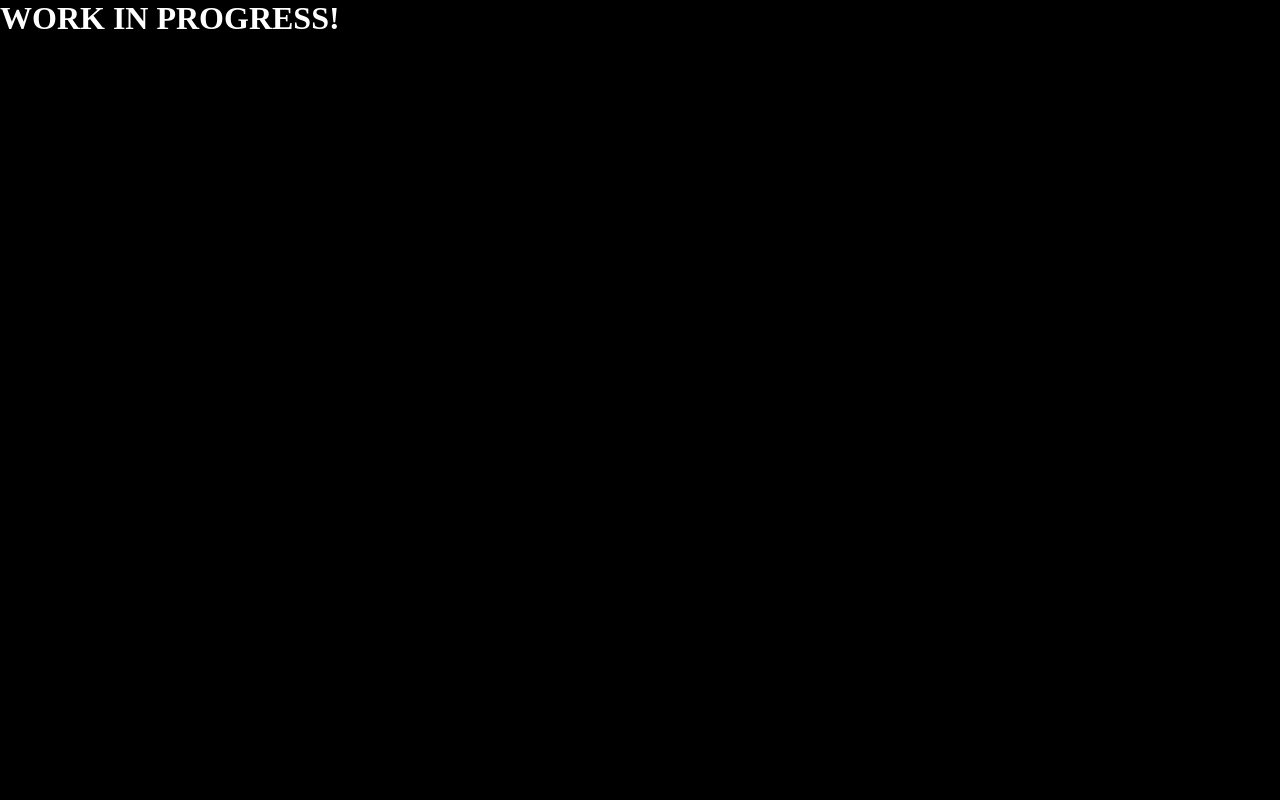
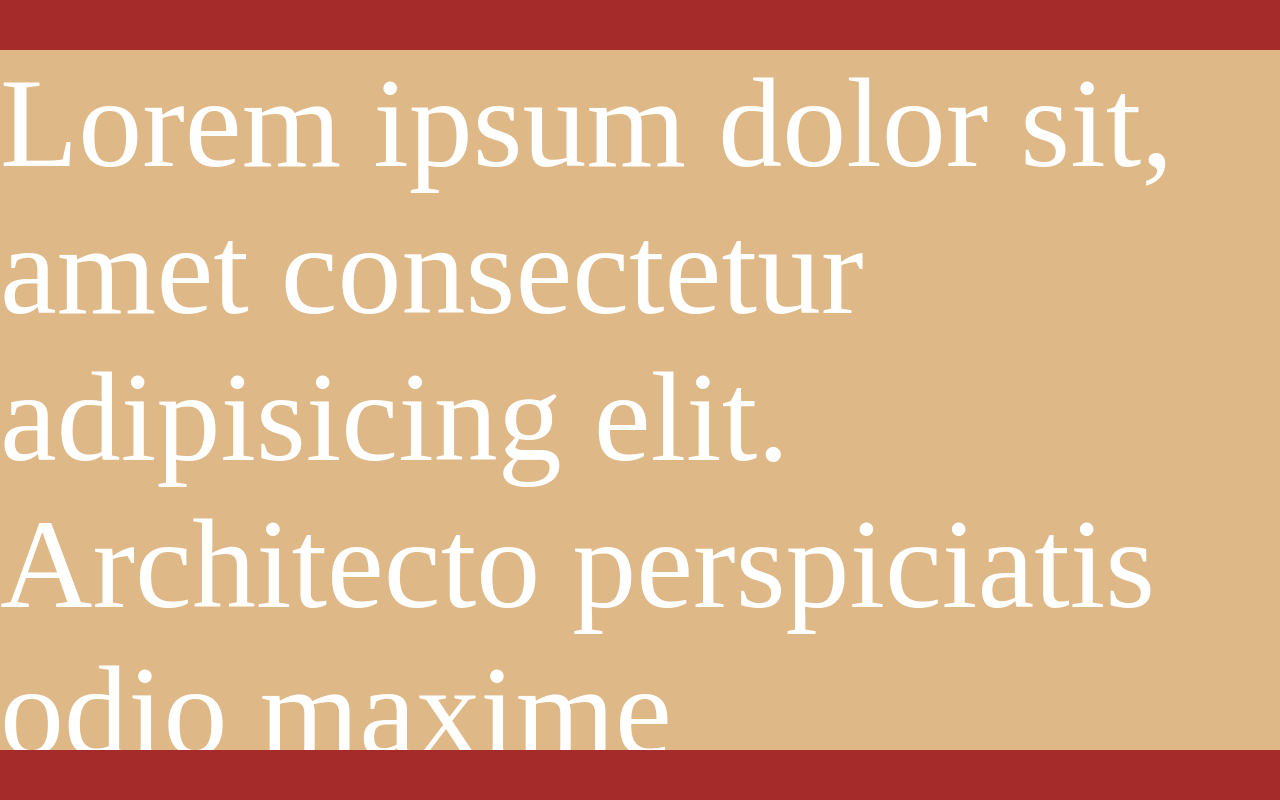
Before and after one commit to didebbo/html-css-spotifyweb, a plain HTML site: page index.html in a window 1280 px wide. Drawn offline with Linux system fonts and the light colour scheme.

Commit message:
aggiunta struttura grezza per header, main e footer

```diff
--- a/css/style.css
+++ b/css/style.css
@@ -3,6 +3,7 @@
     margin: 0;
     padding: 0;
     box-sizing: border-box;
+    font-size: 2em;
 }
 /* /Reset */
 
@@ -10,5 +11,40 @@
 body {
     background-color: #000;
     color: #fff;
+    overflow: hidden;
 }
 /* /Commons*/
+
+/* ANCHOR Header */
+header {
+    position: fixed;
+    width: 100%;
+    height: 50px;
+    top: 0;
+    left: 0;
+    overflow: hidden;
+    background-color: brown;
+}
+/* /Header */
+
+/* ANCHOR Main */
+main {
+    width: 100%;
+    margin-top: 50px;
+    height: calc(100vh - 100px);
+    overflow-y: auto;
+    background-color: burlywood;
+}
+/* /Main */
+
+/* ANCHOR Footer */
+footer {
+    position: fixed;
+    width: 100%;
+    height: 50px;
+    bottom: 0;
+    left: 0;
+    overflow: hidden;
+    background-color: brown;
+}
+/* /Footer */
--- a/index.html
+++ b/index.html
@@ -10,9 +10,20 @@
 </head>
 
 <body>
-    <h1>
-        WORK IN PROGRESS!
-    </h1>
+
+    <header>
+
+    </header>
+
+    <main>
+        Lorem ipsum dolor sit, amet consectetur adipisicing elit. Architecto perspiciatis odio maxime repudiandae nobis,
+        fuga laudantium illo dolorem id soluta error, facere molestias, atque itaque ratione ea quaerat eum pariatur.
+    </main>
+
+    <footer>
+
+    </footer>
+
 </body>
 
 </html>
```
